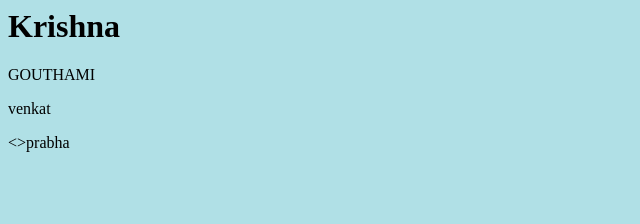
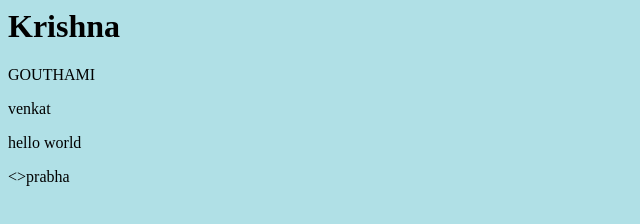
Before and after one commit to krishna4721/ifeb2, a plain HTML site: page index.html in a window 1280 px wide. Shown: the whole page, without its empty margins (0-640 px from the left). Drawn offline with Linux system fonts and the light colour scheme.

Commit message:
i have change the hello world

```diff
--- a/index.html
+++ b/index.html
@@ -4,7 +4,7 @@
 <h1>Krishna</h1>
 <p>GOUTHAMI</p>
 
-<p>venkat</p>
+<p>venkat</p> <p>hello world</p>
 <>prabha</p>
 </body>
 </html>
```
